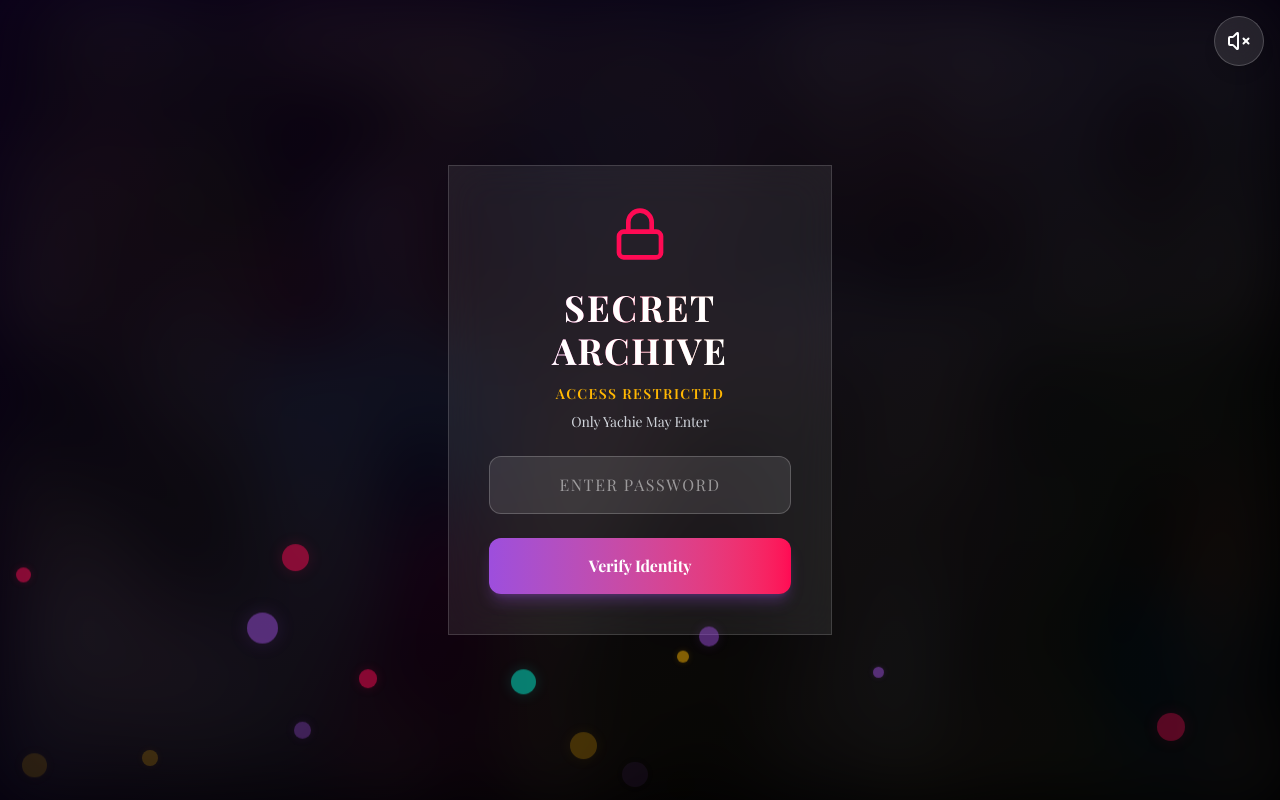
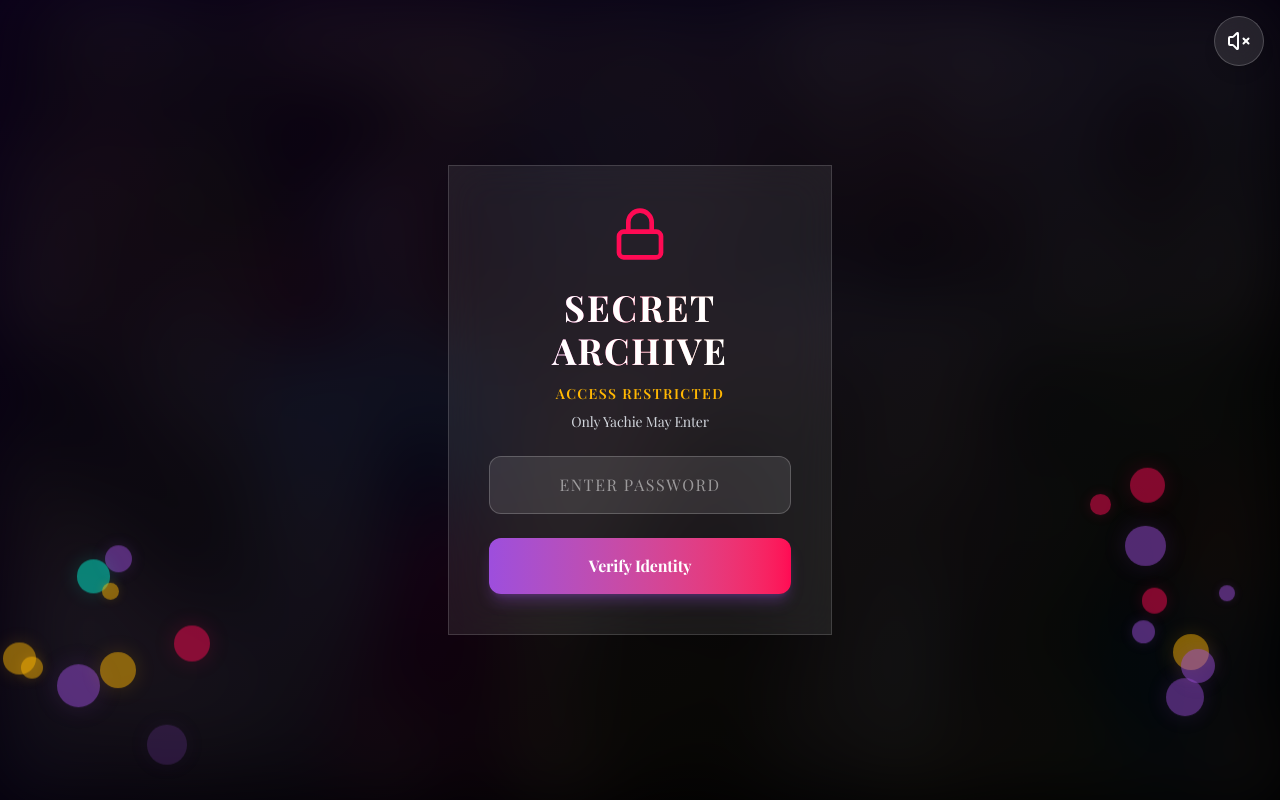
Before and after one commit to Gajaananth/YachiePoochi, a React (Vite) app: page / in a window 1280 px wide. Built offline with nearby package versions, Linux system fonts and the light colour scheme.

Commit message:
Update balloons to spawn exclusively on left and right edges

```diff
--- a/src/components/FloatingBalloons.tsx
+++ b/src/components/FloatingBalloons.tsx
@@ -12,20 +12,21 @@ interface Balloon {
 
 const balloonColors = ['#9D4EDD', '#FF0A54', '#00F5D4', '#FFB703'];
 
-function generateRandomBalloon(): Balloon {
+function generateRandomBalloon(fromLeft: boolean): Balloon {
   return {
     id: `balloon-${Math.random().toString(36).substr(2, 9)}`,
-    x: Math.random() * 100, // percentage-based, always inside viewport
+    // Spawns balloons in the left 15% or right 15% of the screen
+    x: fromLeft ? Math.random() * 15 : 85 + Math.random() * 15,
     y: 100 + Math.random() * 20, // start below viewport
     color: balloonColors[Math.floor(Math.random() * balloonColors.length)],
-    size: 10 + Math.random() * 25,
-    duration: 14 + Math.random() * 16,
-    delay: Math.random() * 8,
+    size: 15 + Math.random() * 30, // slightly larger balloons
+    duration: 12 + Math.random() * 10,
+    delay: Math.random() * 5,
   };
 }
 
 const generateBalloons = (count: number): Balloon[] => {
-  return Array.from({ length: count }, () => generateRandomBalloon());
+  return Array.from({ length: count }, (_, i) => generateRandomBalloon(i % 2 === 0));
 };
 
 export function FloatingBalloons() {
```
